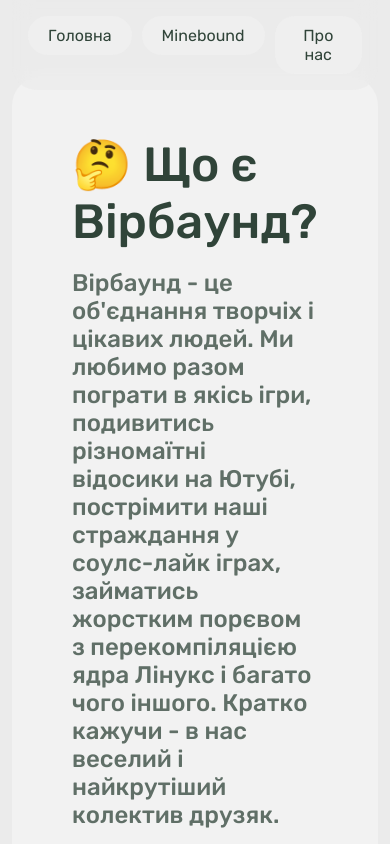
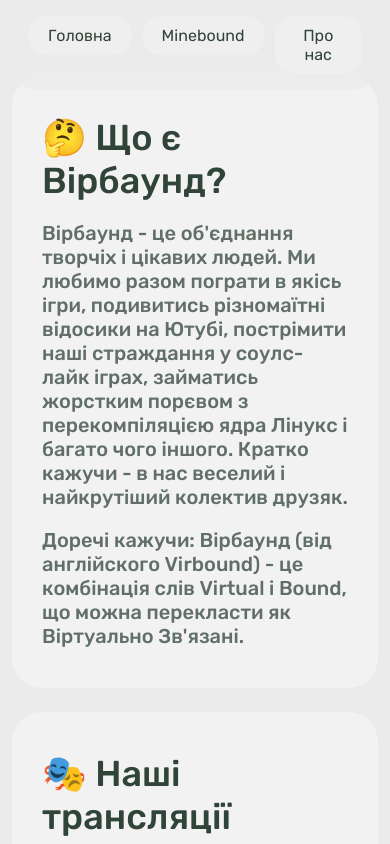
Before and after one commit to LifelessShirt/Virbound, a React (Create React App) app: page /about in a window 390 px wide. Built offline with nearby package versions, Linux system fonts and the light colour scheme.

Commit message:
Adding styles for mobile devices

```diff
--- /dev/null
+++ b/src/App.mobile.css
@@ -0,0 +1,13 @@
+@media screen and (max-width: 920px), screen and (max-device-width: 920px) {
+    .ContentBlock {
+        padding: 40px 30px;
+        width: calc(100% - 84px);
+        max-width: 776px;
+    }
+    .Title {
+        font-size: 2.25em;
+      }
+      .Subtitle {
+        font-size: 1.25rem;
+      }
+}
--- a/src/App.tsx
+++ b/src/App.tsx
@@ -1,5 +1,6 @@
 import React from 'react';
 import './App.css';
+import './App.mobile.css';
 import { Routes, Route, useLocation } from 'react-router-dom';
 
 import Menu from './Components/Menu/Menu';
--- a/src/Pages/About/About.tsx
+++ b/src/Pages/About/About.tsx
@@ -39,13 +39,10 @@
         />
       </ContentBlock>
       <ContentBlock>
-        <Title>🌐 Засновники</Title><br/>
+        <Title>🫡 Засновники</Title><br/>
         <Subtitle>
           Ті герої, які заснували Virbound:<br />
-          <a href="#" target="_blank">Frauбібич </a>
-          <a href="#" target="_blank">LifelessБуба </a>
-          <a href="#" target="_blank">HypnoБуба </a>
-          <a href="#" target="_blank">Дікобуба</a>
+          /* BLOB BLOCKS */
         </Subtitle>
       </ContentBlock>
     </div>
```
